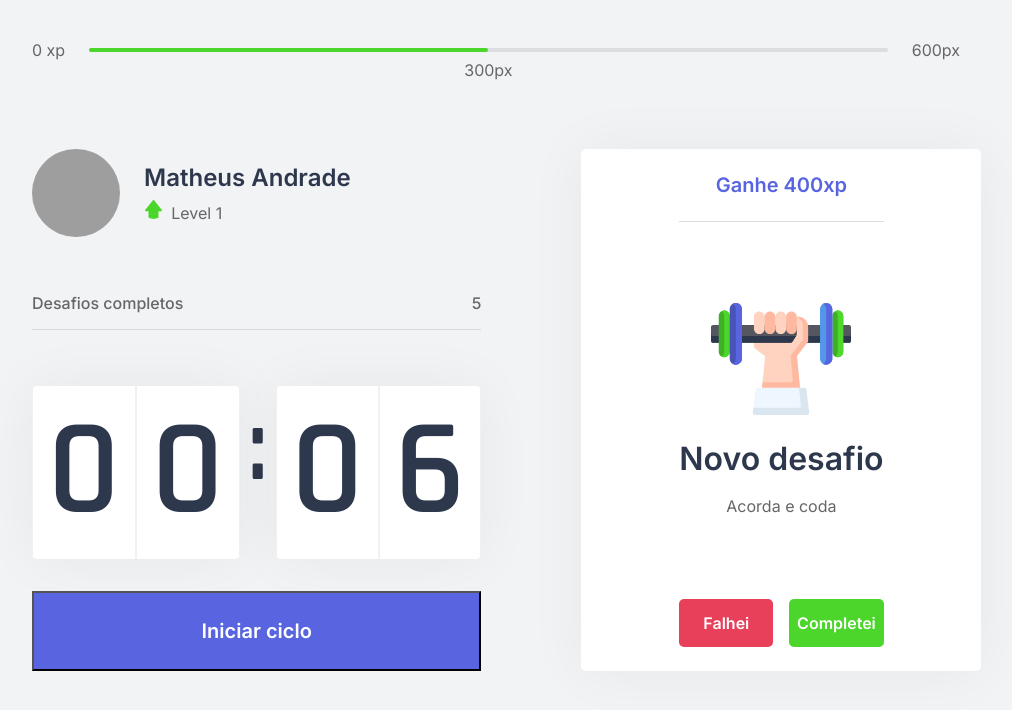
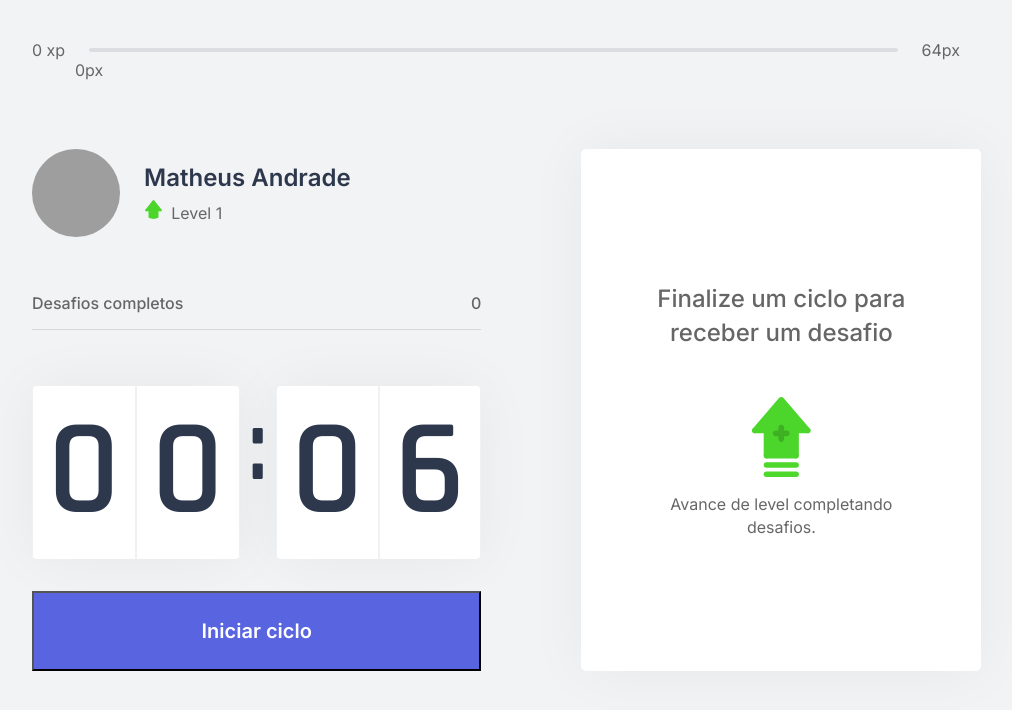
Before and after one commit to matheusinfo/move-it, a Next.js app: page / in a window 1280 px wide. Shown: the top 710 px of the page, without its empty margins (144-1156 px from the left). Built offline with nearby package versions, Linux system fonts and the light colour scheme; grey boxes are pictures that could not be loaded.

Commit message:
feat: add challenges context

```diff
--- /dev/null
+++ b/challenges.json
@@ -0,0 +1,62 @@
+[
+    {
+      "type": "body",
+      "description": "Estique um de seus braços com a palma da mão virada para frente e puxe os dedos para cima por 10 segundos por mão.",
+      "amount": 80
+    },
+    {
+      "type": "body",
+      "description": "Estique seu braço contra o peito e puxe-o utilizando o outro braço por 10 segundos por braço.",
+      "amount": 60
+    },
+    {
+      "type": "body",
+      "description": "Puxe seu pescoço com a ajuda da mão para a direita e para a esquerda, permanecendo na posição por alguns segundos.",
+      "amount": 70
+    },
+    {
+      "type": "body",
+      "description": "Com as duas mãos na parte de trás da cabeça, leve-a para baixo, alongando a parte de trás da região.",
+      "amount": 60
+    },
+    {
+      "type": "body",
+      "description": "Cruze as pernas e desça com as mãos esticadas em direção ao chão. Repita o movimento com a outra perna na frente.",
+      "amount": 100
+    },
+    {
+      "type": "body",
+      "description": "Sentado, abra as pernas e tente encostar as palmas das mãos no chão, repita 3 vezes por 5 segundos.",
+      "amount": 80
+    },
+    {
+      "type": "body",
+      "description": "Puxe o joelho de encontro ao peito e segure, troque de perna após 10 segundos.",
+      "amount": 50
+    },
+    {
+      "type": "body",
+      "description": "Sentado, cruze uma perna e incline seu tronco à frente, troque de perna após 10 segundos.",
+      "amount": 80
+    },
+    {
+      "type": "eye",
+      "description": "Sentado, feche os olhos e cubra-os com as palmas da mão durante 2 minutos, depois abra normalmente.",
+      "amount": 90
+    },
+    {
+      "type": "eye",
+      "description": "Em algum ambiente aberto, olhe o mais longe que puder em quatro direções por 3s, mexa apenas os olhos. Repita 3 vezes.",
+      "amount": 140
+    },
+    {
+      "type": "eye",
+      "description": "Usando os polegares, massage a área abaixo das sobrancelhas em movimentos circulares por 15 segundos.",
+      "amount": 70
+    },
+    {
+      "type": "body",
+      "description": "Em pé, gire a cintura o máximo que puder para a esquerda, segure por cinco segundos. Repita para a direita.",
+      "amount": 90
+    }
+  ]
--- a/src/components/ChallengeBox/index.tsx
+++ b/src/components/ChallengeBox/index.tsx
@@ -1,20 +1,22 @@
+import { useContext } from 'react';
+import { ChallengesContext } from '../../contexts/ChallengesContext';
 import { Container, ChallengeInative, ChallengeActive, Button } from './styles'
 
 export function ChallengeBox(){
-    const hasActiveChallenge = true;
+    const { activeChallenge, resetChallenge } = useContext(ChallengesContext)
 
     return(
         <Container>
-            {hasActiveChallenge ? (
+            {activeChallenge ? (
                 <ChallengeActive>
-                    <header>Ganhe 400xp</header>
+                    <header>Ganhe {activeChallenge.amount}xp</header>
                     <main>
-                        <img src="icons/body.svg" alt="Corpo do desafio"/>
+                        <img src={`icons/${activeChallenge.type}.svg`} alt="Corpo do desafio"/>
                         <strong>Novo desafio</strong>
-                        <p>Acorda e coda</p>
+                        <p>{activeChallenge.description}</p>
                     </main>
                     <footer>
-                        <Button type="button" fail>
+                        <Button type="button" onClick={resetChallenge} fail>
                             Falhei
                         </Button>
 
--- a/src/components/CompletedChallenges/index.tsx
+++ b/src/components/CompletedChallenges/index.tsx
@@ -1,10 +1,14 @@
+import { useContext } from 'react'
+import { ChallengesContext } from '../../contexts/ChallengesContext'
 import { Container } from './styles'
 
 export function CompletedChallenges(){
+    const { challengesCompleted } = useContext(ChallengesContext)
+
     return (
         <Container>
             <span>Desafios completos</span>
-            <span>5</span>
+            <span>{challengesCompleted}</span>
         </Container>
     )
 }
--- a/src/components/ExperienceBar/index.tsx
+++ b/src/components/ExperienceBar/index.tsx
@@ -1,16 +1,23 @@
+import { useContext } from 'react'
+
+import { ChallengesContext } from '../../contexts/ChallengesContext'
 import { Header, Bar } from './styles'
 
 export function ExperienceBar(){
+    const { currentExperience, experienceToNextLevel } = useContext(ChallengesContext)
+
+    const percentToNextLevel = Math.round(currentExperience * 100) / experienceToNextLevel
+
     return (
         <Header>
             <span>0 xp</span>
             <Bar>
-                <div style={{ width: '50%' }}/>
-                <span style={{ left: '50%' }} >
-                    300px
+                <div style={{ width: `${percentToNextLevel}%` }}/>
+                <span style={{ left: `${percentToNextLevel}%` }} >
+                    {currentExperience}px
                 </span>
             </Bar>
-            <span>600px</span>
+            <span>{experienceToNextLevel}px</span>
         </Header>
     )
 }
--- a/src/components/Profile/index.tsx
+++ b/src/components/Profile/index.tsx
@@ -1,6 +1,11 @@
+import { useContext } from 'react'
+
+import { ChallengesContext } from '../../contexts/ChallengesContext'
 import { Container } from './styles'
 
 export function Profile (){
+    const { level } = useContext(ChallengesContext)
+
     return (
         <Container>
             <img src="http://github.com/matheusinfo.png" alt="matheusinfo"/>
@@ -8,7 +13,7 @@
                 <strong>Matheus Andrade</strong>
                 <p>
                     <img src="icons/level.svg" alt="Level up"/>
-                    Level 1
+                    Level {level}
                 </p>
             </div>
         </Container>
--- a/src/contexts/ChallengesContext.tsx
+++ b/src/contexts/ChallengesContext.tsx
@@ -1,15 +1,26 @@
 import { createContext, ReactNode, useState } from 'react'
+
+import challenges from '../../challenges.json'
 
 type ChallengesProviderProps = {
     children: ReactNode
+}
+
+type Challenge = {
+    type: 'body' | 'eye'
+    description: string
+    amount: number
 }
 
 type ChallengesContextData = {
     level: number
     currentExperience: number
     challengesCompleted: number
+    experienceToNextLevel: number
+    activeChallenge: Challenge
     levelUp: () => void
     startNewChallenge: () => void
+    resetChallenge: () => void
 }
 
 export const ChallengesContext = createContext({} as ChallengesContextData)
@@ -18,13 +29,22 @@
     const [level, setLevel] = useState(1)
     const [currentExperience, setCurrentExperience] = useState(0)
     const [challengesCompleted, setChallengesCompleted] = useState(0)
+    const [activeChallenge, setActiveChallenge] = useState(null)
+
+    const experienceToNextLevel = Math.pow((level + 1) * 4, 2)
 
     function levelUp(){
         setLevel(level+1)
     }
 
     function startNewChallenge(){
-        console.log('New Challenge')
+        const randomChallengeIndex = Math.floor(Math.random() * challenges.length)
+        const challenge = challenges[randomChallengeIndex]
+        setActiveChallenge(challenge)
+    }
+
+    function resetChallenge(){
+        setActiveChallenge(null)
     }
 
     return(
@@ -33,8 +53,11 @@
                 level,
                 currentExperience,
                 challengesCompleted,
+                experienceToNextLevel,
                 levelUp,
-                startNewChallenge
+                startNewChallenge,
+                activeChallenge,
+                resetChallenge
             }}
         >
             {children}
```
